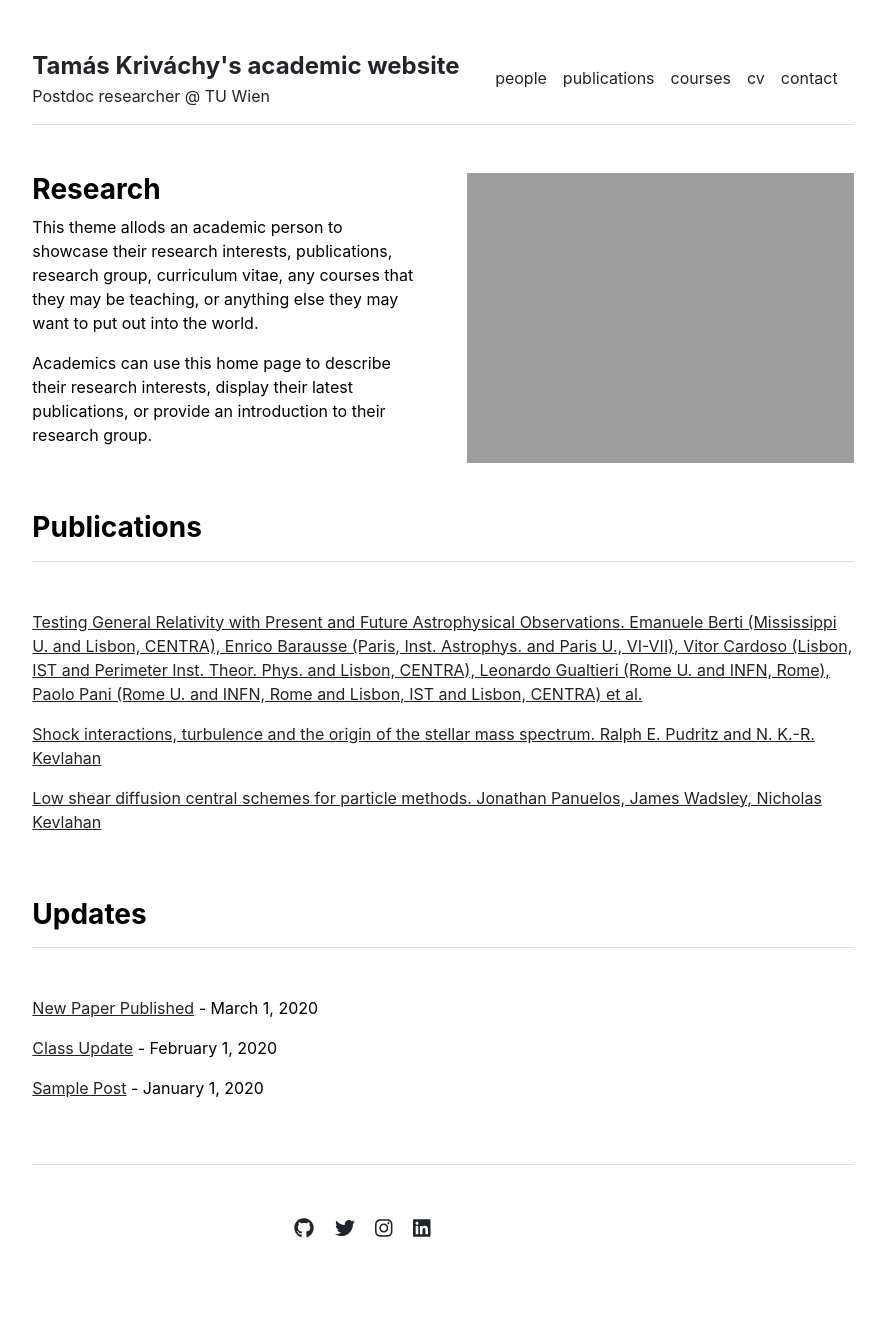
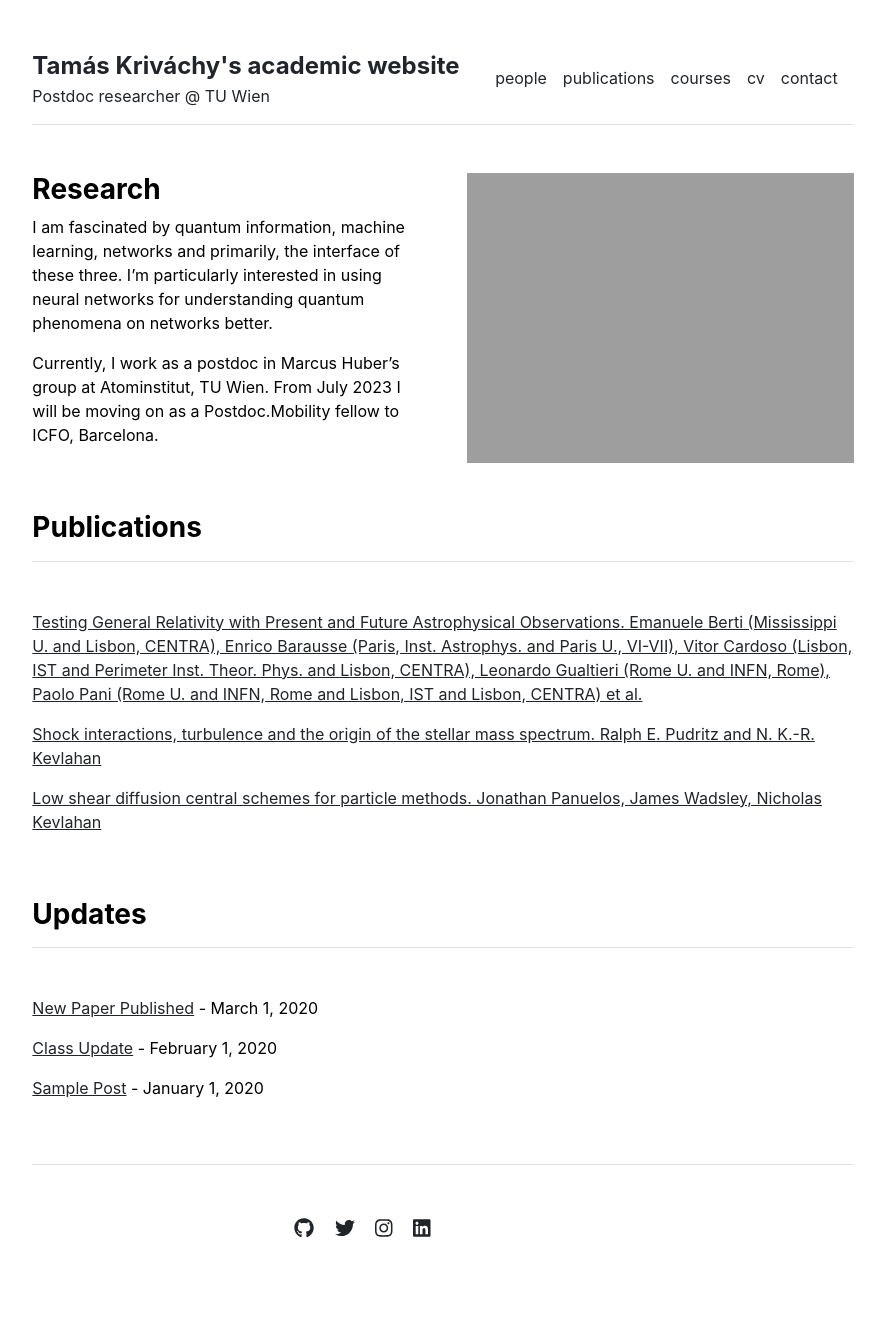
Before and after one commit to tkrivachy/tkrivachy.github.io, a Jekyll site: the page built from index.md, in a window 1280 px wide. Shown: the whole page, without its empty margins (197-1082 px from the left). Built offline with Jekyll 4.4.1, drawn with Linux system fonts in a browser that asks for light colours.

Commit message:
Update index.md

```diff
--- a/index.md
+++ b/index.md
@@ -3,6 +3,7 @@ layout: home
 title: "Home"
 ---
 
-This theme allods an academic person to showcase their research interests, publications, research group, curriculum vitae, any courses that they may be teaching, or anything else they may want to put out into the world.
+I am fascinated by quantum information, machine learning, networks and primarily, the interface of these three. I'm particularly interested in using neural networks for understanding quantum phenomena on networks better.
 
-Academics can use this home page to describe their research interests, display their latest publications, or provide an introduction to their research group.
+Currently, I work as a postdoc in Marcus Huber's group at Atominstitut, TU Wien.
+From July 2023 I will be moving on as a Postdoc.Mobility fellow to ICFO, Barcelona.
```
